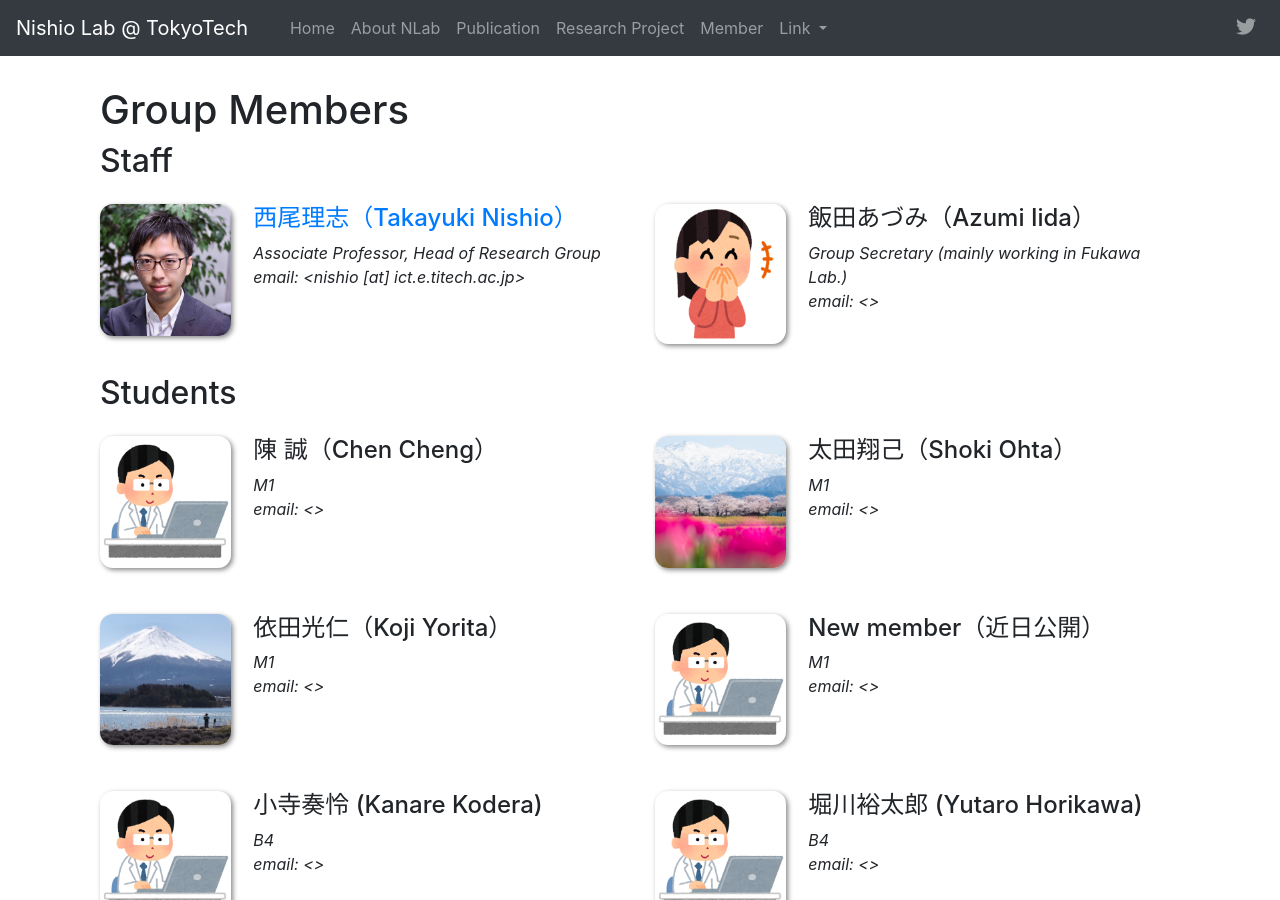
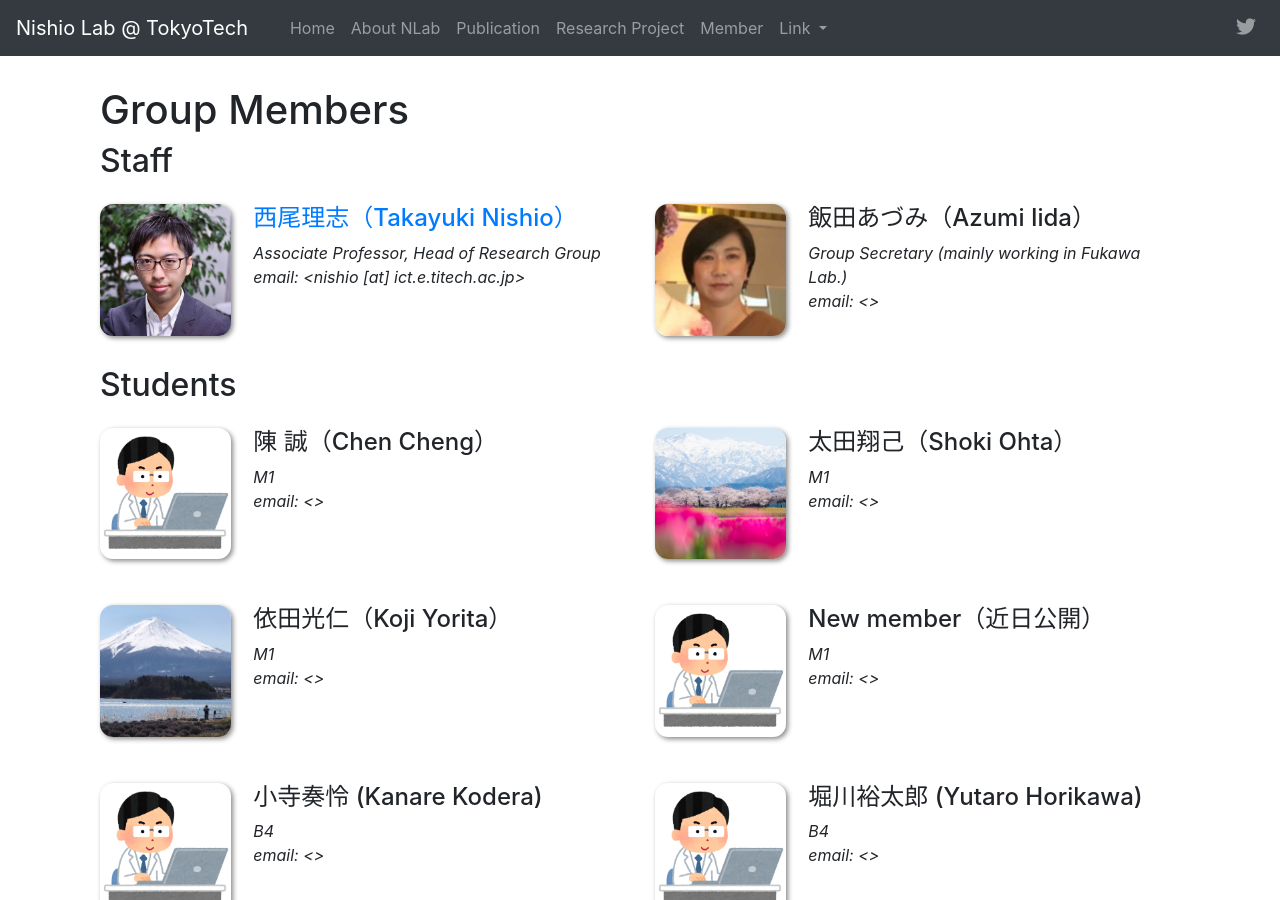
Before and after one commit to nishio-laboratory/nishio-laboratory.github.io, a Jekyll site: the page built from _pages/team.md, in a window 1280 px wide and 900 px high. Built offline with Jekyll 4.4.1, drawn with Linux system fonts in a browser that asks for light colours; nearby versions of some CDN libraries.

Commit message:
Photo updated

```diff
--- a/_data/staff.yml
+++ b/_data/staff.yml
@@ -17,7 +17,7 @@
   education1:
 
 - name: 飯田あづみ（Azumi Iida）
-  photo: iida.png
+  photo: iida.jpg
   info: Group Secretary (mainly working in Fukawa Lab.)
   email:
   number_educ: 0
```
Also changed, not shown: images/member_photo/iida.jpg (added), images/member_photo/iida.png (deleted).
